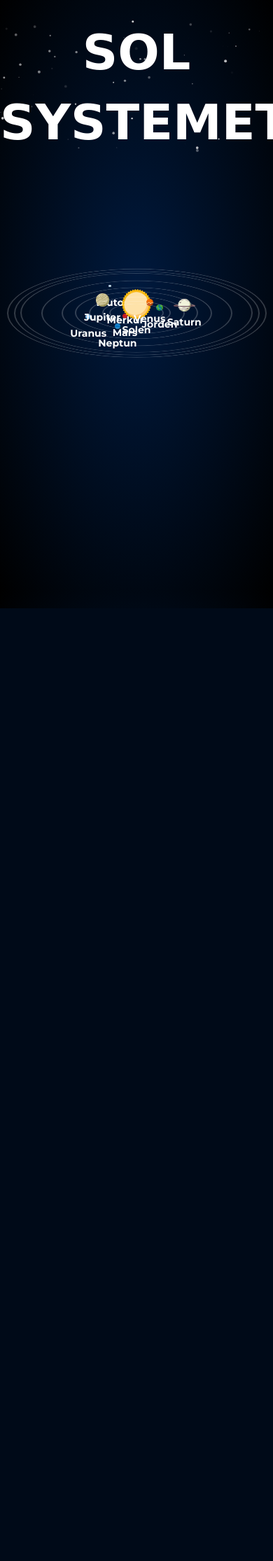
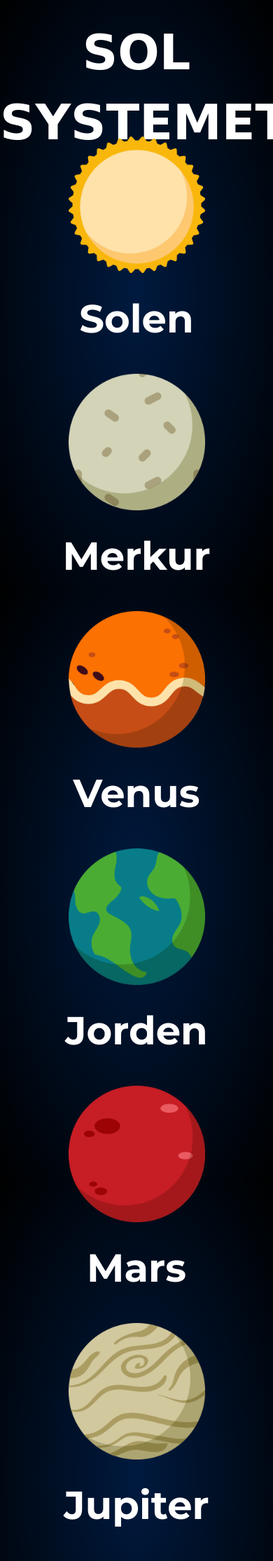
Before and after one commit to Solsystemet-H2/solsystemet, a PHP site: page / in a window 390 px wide; the page is wider, and only the part inside the window is pictured. Shown: the top 2230 px of that part at 70% size. Before the commit the page ends 869 px from the top of that part, so only its background shows below. Run offline with PHP 8.4, Linux system fonts and the light colour scheme; some web fonts are replaced.

Commit message:
Responsive changes

```diff
--- a/style.css
+++ b/style.css
@@ -26,6 +26,7 @@
   font-weight: 700;
   text-align: center;
   margin-top: 25px;
+  width: 100%;
   height: 100px;
   margin-bottom: -100px;
   font-family: 'Bungee Inline', cursive !important;
@@ -38,12 +39,9 @@
     align-items: center;
     width: 100%;
     height: 100%;
-    /*transform-style: preserve-3d;
-    transform: rotateX(70deg);*/
 }
 
 .planet {
-    /*transform: rotateX(-70deg);*/
     width: 15vw;
     text-align: center;
     position: absolute;
@@ -212,3 +210,39 @@
     width: 95vw;
     height: 95vw;
 }
+
+
+
+@media only screen and (max-width: 800px) {
+  body{
+    overflow: auto;
+  }
+
+  #spaceContainer {
+      position: relative;
+      display: inline-block;
+      justify-content: unset;
+      align-items: unset;
+  }
+
+  .planet {
+      margin-left: unset !important;
+      margin-top: unset !important;
+      position: relative;
+      width: 100% !important;
+      padding: 5% 25%;
+  }
+
+  .planetOrbit{
+    display: none;
+  }
+
+  .planetName{
+    font-size: 4em;
+    margin-top: 25px;
+  }
+
+  #title {
+    margin-bottom: 50px;
+  }
+}
```
